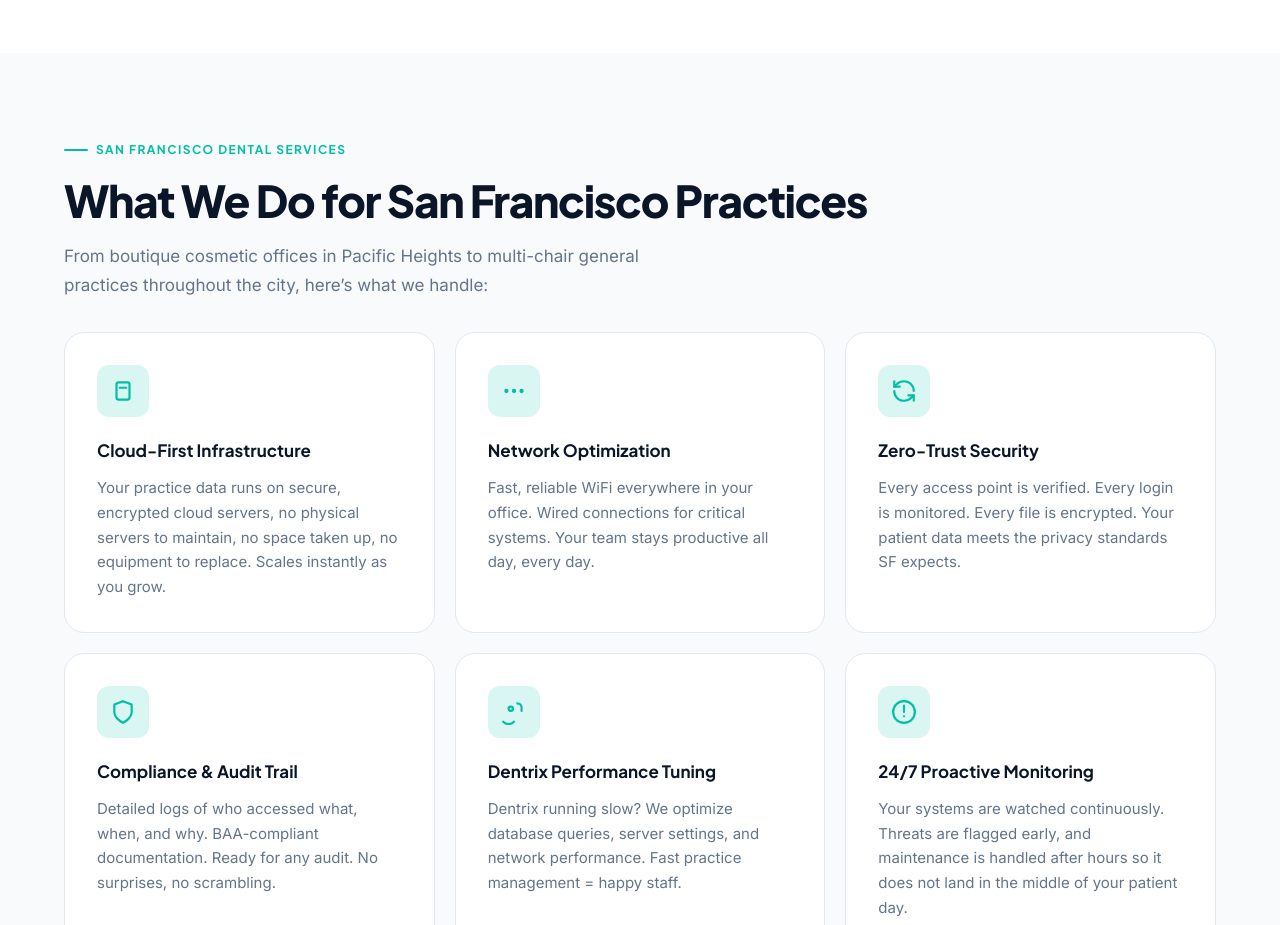
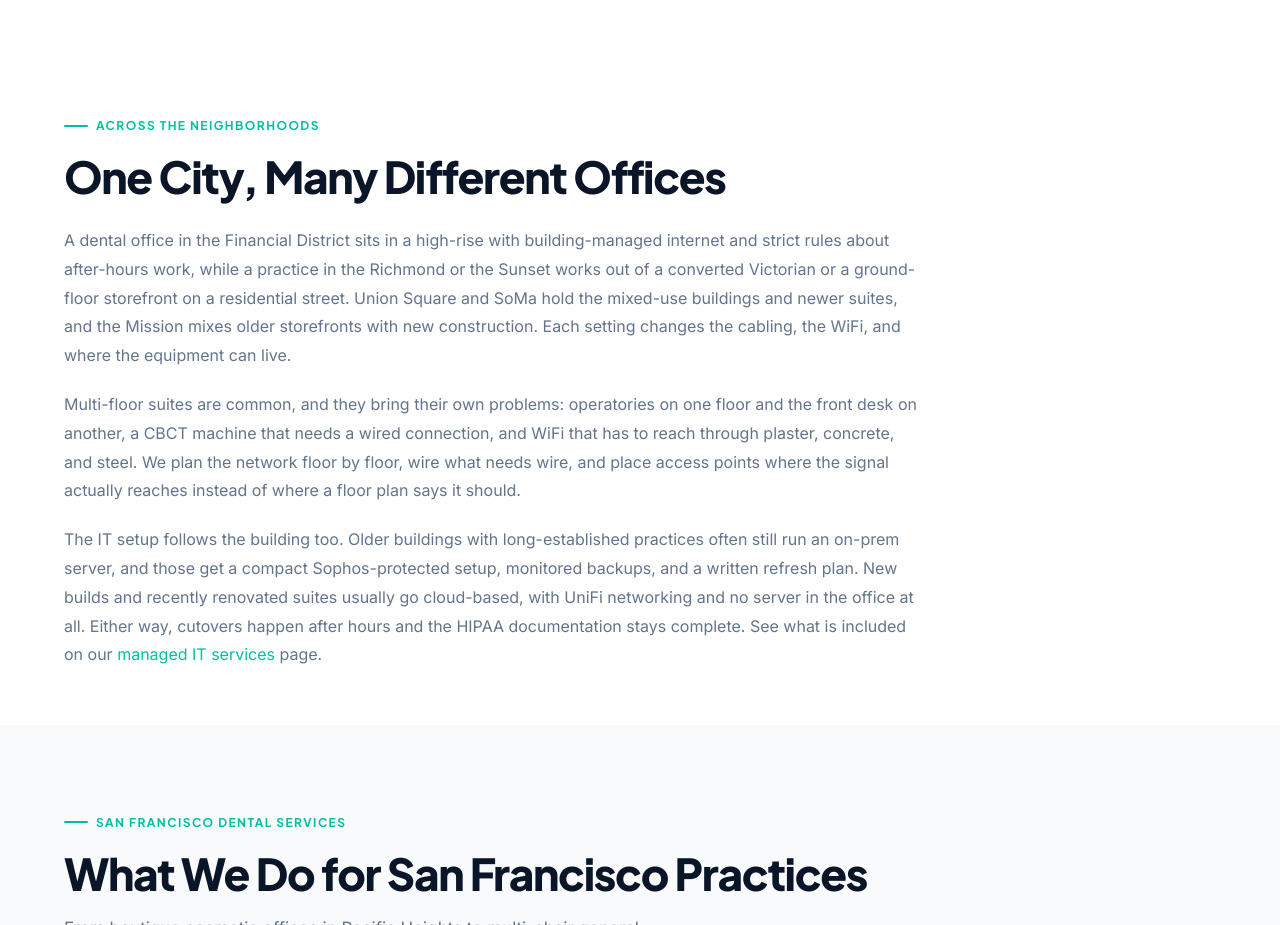
Before and after one commit to montythind1/flossbyte-website, a plain HTML site: page locations/peninsula/san-francisco.html in a window 1280 px wide. Shown: the part 3014-3939 px from the top of the page. Drawn offline with Linux system fonts and the light colour scheme.

Commit message:
City pages: Sunnyvale local section, Livermore strengthening, San Francisco strengthening (#29)

```diff
--- a/locations/peninsula/san-francisco.html
+++ b/locations/peninsula/san-francisco.html
@@ -138,6 +138,18 @@
       <p style="color:var(--color-text-muted);font-size:1rem;line-height:1.8">A lot of San Francisco dentistry happens in buildings that were never designed for it: converted Victorians in Pacific Heights and Noe Valley, Edwardian flats along Fillmore, and suites in the medical buildings around Van Ness and Post. Plaster and lath walls swallow WiFi signals, there is no server room, and the low-voltage wiring is whatever a previous tenant left behind. The practice management system still has to run like it is in a brand-new office.</p>
       <p style="color:var(--color-text-muted);font-size:1rem;line-height:1.8">Our answer for most SF practices is to shrink the footprint. Dentrix, Eaglesoft, or Open Dental can run on secure cloud infrastructure, with managed UniFi networking in the office and nothing humming in a closet. Where a practice keeps an on-prem server, it gets a compact, Sophos-protected setup racked out of the way. Imaging stays local and wired where it needs speed, backups stay encrypted and off-site, and everything is documented for the HIPAA file.</p>
       <p style="color:var(--color-text-muted);font-size:1rem;line-height:1.8">That is the day-to-day reality behind our <a href="../../services" style="color:var(--color-teal)">managed dental IT services</a> and our <a href="../peninsula" style="color:var(--color-teal)">Peninsula and SF coverage</a>: the building is old, so the technology plan has to be deliberate.</p>
+    </div>
+  </div>
+</section>
+
+<section style="padding:56px 0;background:#fff">
+  <div class="container">
+    <div class="section-eyebrow">Across the Neighborhoods</div>
+    <h2 class="section-title">One City, Many Different Offices</h2>
+    <div style="max-width:860px;margin-top:24px;display:flex;flex-direction:column;gap:20px">
+      <p style="color:var(--color-text-muted);font-size:1rem;line-height:1.8">A dental office in the Financial District sits in a high-rise with building-managed internet and strict rules about after-hours work, while a practice in the Richmond or the Sunset works out of a converted Victorian or a ground-floor storefront on a residential street. Union Square and SoMa hold the mixed-use buildings and newer suites, and the Mission mixes older storefronts with new construction. Each setting changes the cabling, the WiFi, and where the equipment can live.</p>
+      <p style="color:var(--color-text-muted);font-size:1rem;line-height:1.8">Multi-floor suites are common, and they bring their own problems: operatories on one floor and the front desk on another, a CBCT machine that needs a wired connection, and WiFi that has to reach through plaster, concrete, and steel. We plan the network floor by floor, wire what needs wire, and place access points where the signal actually reaches instead of where a floor plan says it should.</p>
+      <p style="color:var(--color-text-muted);font-size:1rem;line-height:1.8">The IT setup follows the building too. Older buildings with long-established practices often still run an on-prem server, and those get a compact Sophos-protected setup, monitored backups, and a written refresh plan. New builds and recently renovated suites usually go cloud-based, with UniFi networking and no server in the office at all. Either way, cutovers happen after hours and the HIPAA documentation stays complete. See what is included on our <a href="../../services" style="color:var(--color-teal)">managed IT services</a> page.</p>
     </div>
   </div>
 </section>
```
Also changed, not shown: locations/east-bay/livermore.html (+2 -1 lines), locations/south-bay/sunnyvale.html (+12 -0 lines).
